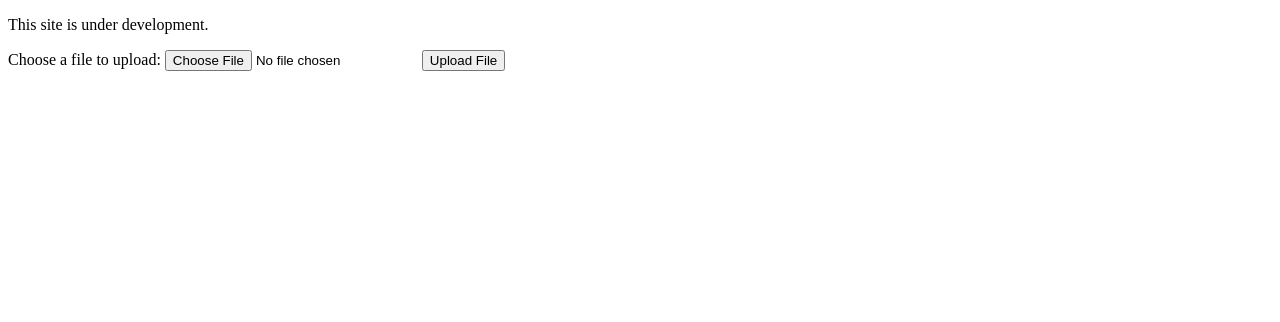
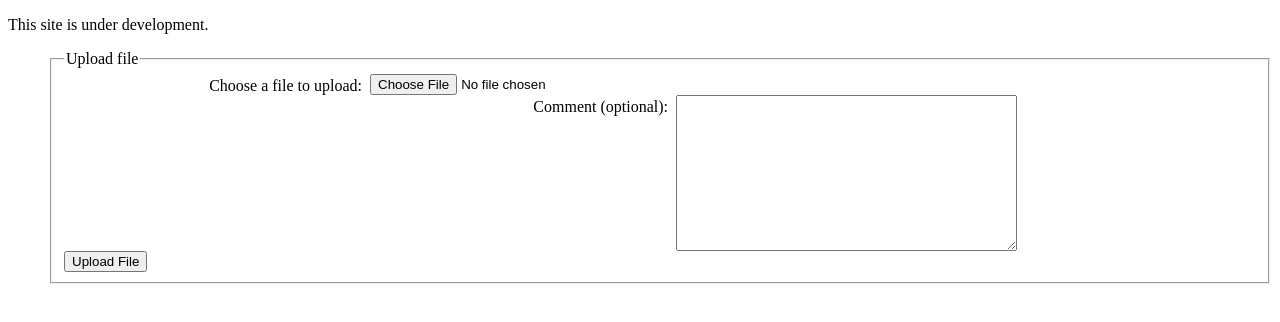
Before and after one commit to honestappalachia/haps-hidserv, a plain HTML site: page htdocs/index.html in a window 1280 px wide. Drawn offline with Linux system fonts and the light colour scheme.

Commit message:
Added comment field to HTML; minimal form style

```diff
--- a/htdocs/index.html
+++ b/htdocs/index.html
@@ -4,13 +4,29 @@
 <head>
 <title>Upload a file</title>
 <meta http-equiv="Content-Type" content="text/html;charset=utf-8" />
+<style>
+  form ul { list-style-type: none; }
+  label { float: left; width:25%; margin-right:0.5em; padding-top:0.2em; text-align:right; }
+</style>
 </head>
 <body>
+
 <p>This site is under development.</p>
+
 <form enctype="multipart/form-data" method="post" action="/cgi-bin/upload.py">
-  <label for="file">Choose a file to upload: </label>
-  <input name="file" id="file" type="file" />
-  <input type="submit" value="Upload File" />
+  <ul>
+    <li>
+      <fieldset>
+        <legend>Upload file</legend>
+        <label for="file">Choose a file to upload: </label>
+        <input name="file" id="file" type="file" /><br />
+        <label for="comment">Comment (optional): </label>
+        <textarea id="comment" name="comment" rows="10" cols="40" ></textarea><br />
+        <input type="submit" value="Upload File" />
+    </fieldset>
+    </li>
+  </ul>
 </form>
+
 </body>
 </html>
```
